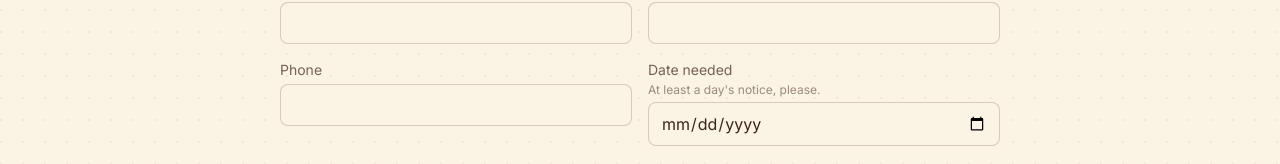
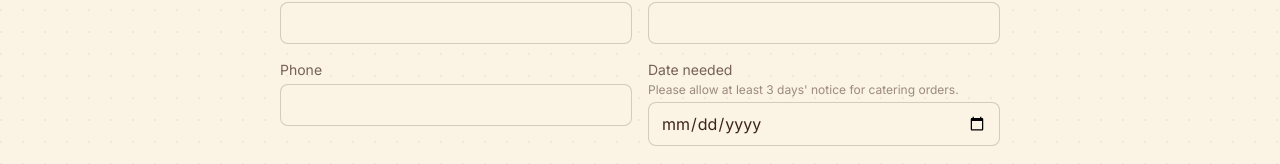
Before and after one commit to danihonarchi/Baked_by_cait, a Next.js app: page /catering in a window 1280 px wide. Shown: the part 717-881 px from the top of the page. Built offline with nearby package versions, Linux system fonts and the light colour scheme.

Commit message:
descriptions changes 3

```diff
--- a/app/catering/page.tsx
+++ b/app/catering/page.tsx
@@ -117,7 +117,7 @@ export default function CateringPage() {
             </div>
             <div>
               <label className="block text-sm text-cocoa/70" htmlFor="eventDate">Date needed</label>
-              <p className="mt-0.5 text-xs text-cocoa/50">At least a day's notice, please.</p>
+              <p className="mt-0.5 text-xs text-cocoa/50">Please allow at least 3 days' notice for catering orders.</p>
               <input
                 id="eventDate"
                 type="date"
```
